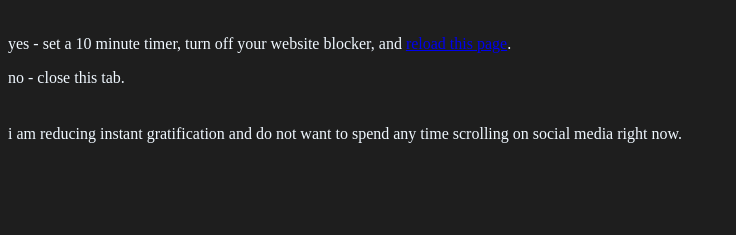
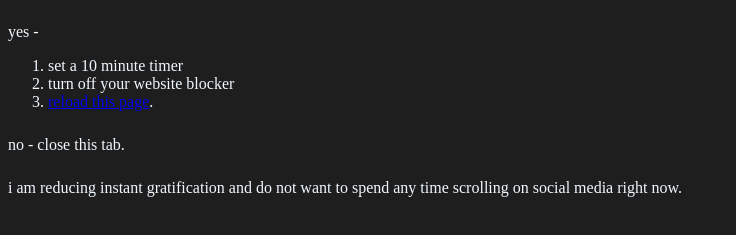
Before and after one commit to jasoncassella/buffer, a plain HTML site: page index.html in a window 1280 px wide. Shown: the part 61-296 px from the top of the page, without its empty margins (0-736 px from the left). Drawn offline with Linux system fonts and the light colour scheme.

Commit message:
ok now commit to this (no pun intended)

```diff
--- a/index.html
+++ b/index.html
@@ -12,11 +12,15 @@
   }
 
   h1 {
-    margin-bottom: 3%;
+    margin-bottom: 2%;
+  }
+
+	#second {
+		margin-top: 2%;
 	}
 
   #footer {
-    margin-top: 3%;
+    margin-top: 2%;
   }
 </style>
 	</head>
@@ -24,14 +28,18 @@
 		<h1>are you making a post to tech twitter?</h1>
 
 		<p>
-      yes - set a 10 minute timer, turn
-        off your website blocker, and <a
-          href="https://twitter.com">reload this page</a>.
+			yes -
 		</p>
+			<ol>
+				<li>set a 10 minute timer</li>
+				<li>turn off your website blocker</li>
+				<li><a href="https://twitter.com">reload this page</a>.</li>
+			</ol>
 
-    <p>no - close this tab. </p>
+		<p id="second">no - close this tab. </p>
 
-    <p id="footer">i am reducing instant gratification and do not want to spend any time
+		<p id="footer">i am reducing instant gratification and do not want to spend
+			any time
 			scrolling on social media right now.</p>
 	</body>
 </html>
```
Lines whose indentation alone changed are shown as unchanged.
